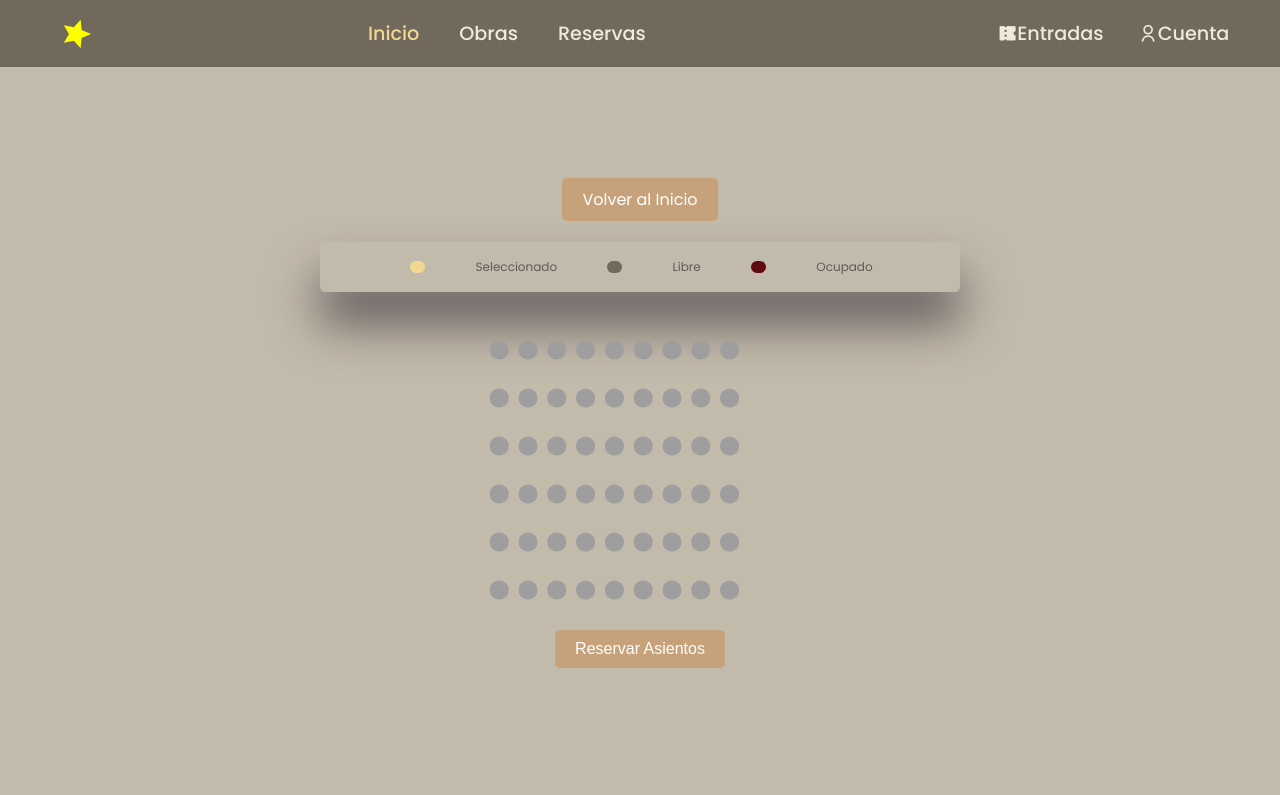
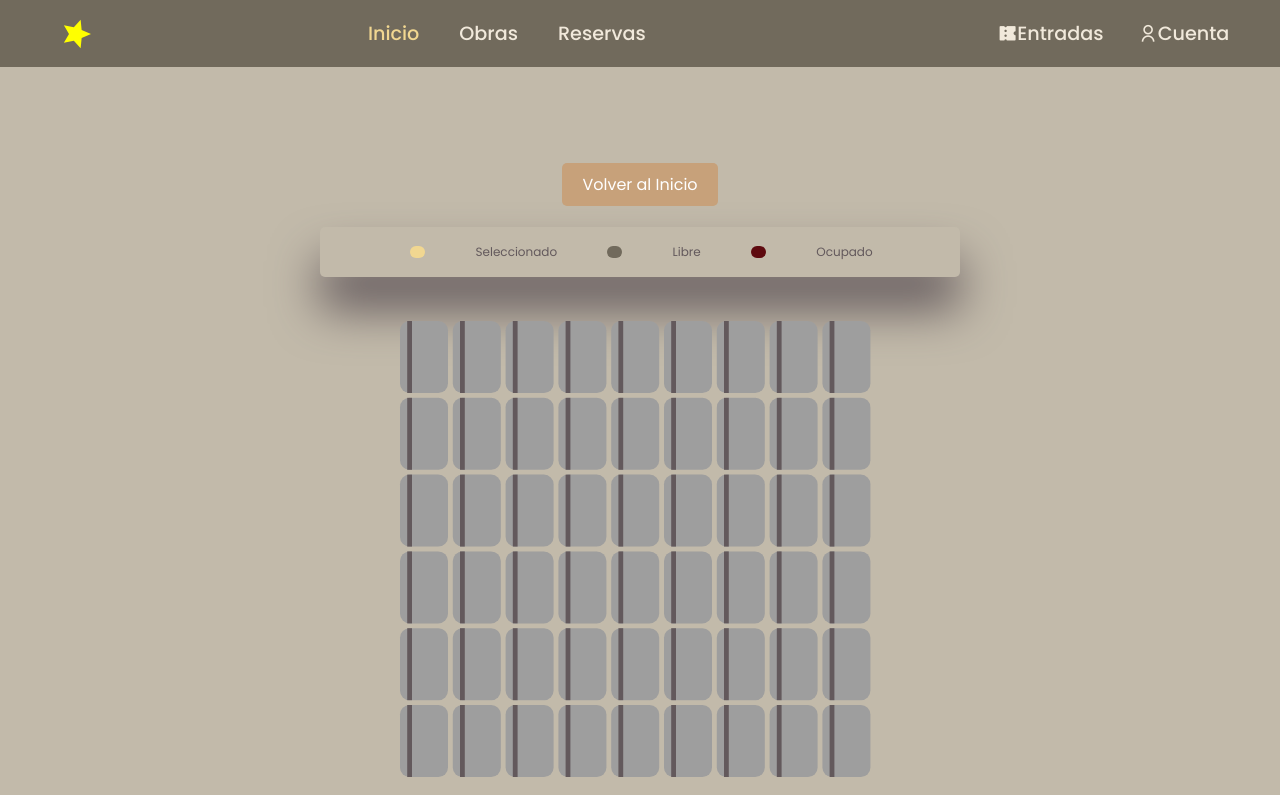
Before and after one commit to Dvniiel/ActuArteVue, a Vue app: page /reservas in a window 1280 px wide. Shown: the top 795 px of the page. Built offline with nearby package versions, Linux system fonts and the light colour scheme.

Commit message:
Ajustados los SVG de los asientos

```diff
--- a/src/views/ReservasView.vue
+++ b/src/views/ReservasView.vue
@@ -1,8 +1,8 @@
 <script setup lang="ts">
-import { ref, onMounted, toRefs } from 'vue';
-import { useRoute } from 'vue-router';
+import { ref, onMounted, toRefs } from "vue";
+import { useRoute } from "vue-router";
 import { useDetallesStore } from "@/Store/DetallesStore";
-import { useAsientosStore } from '@/Store/AsientosStore';
+import { useAsientosStore } from "@/Store/AsientosStore";
 
 const route = useRoute();
 const detallesStore = useDetallesStore();
@@ -34,8 +34,16 @@ function seleccionarAsiento(asientoId: number) {
 
 // Función para reservar los asientos seleccionados
 const reservarAsientosSeleccionados = async () => {
-  if (obraId.value && sesionId.value && asientosSeleccionados.value.length > 0) {
-    await asientosStore.reservarAsientos(obraId.value, sesionId.value, asientosSeleccionados.value);
+  if (
+    obraId.value &&
+    sesionId.value &&
+    asientosSeleccionados.value.length > 0
+  ) {
+    await asientosStore.reservarAsientos(
+      obraId.value,
+      sesionId.value,
+      asientosSeleccionados.value
+    );
     asientosSeleccionados.value = [];
     await asientosStore.cargarAsientos(obraId.value, sesionId.value);
   }
@@ -43,13 +51,14 @@ const reservarAsientosSeleccionados = async () => {
 
 // Verificar si un asiento está ocupado
 const esAsientoOcupado = (asientoId: number) => {
-  return asientosStore.getAsientosOcupados(obraId.value, sesionId.value).includes(asientoId);
+  return asientosStore
+    .getAsientosOcupados(obraId.value, sesionId.value)
+    .includes(asientoId);
 };
 </script>
 
 <template>
   <div class="reservas-view">
-
     <div class="navigation">
       <RouterLink to="/" class="toIndex-button">Volver al Inicio</RouterLink>
     </div>
@@ -67,27 +76,51 @@ const esAsientoOcupado = (asientoId: number) => {
       <h1>{{ obra.nombreObra }}</h1>
     </div>
 
-
     <div class="container">
-      <svg width="100%" height="60vh" viewBox="0 0 100 100" preserveAspectRatio="xMidYMid meet">
+      <svg
+        width="100%"
+        height="60vh"
+        viewBox="0 0 100 100"
+        preserveAspectRatio="xMidYMid meet"
+      >
         <g v-for="row in 6" :key="row">
-          <circle v-for="col in 9" :key="col" :cx="col * 6" :cy="row * 10" r="2"
-            @click="() => seleccionarAsiento(row * 100 + col)" :fill="esAsientoOcupado(row * 100 + col)
-                ? '#FF6347'
-                : asientosSeleccionados.includes(row * 100 + col)
+          <g v-for="col in 9" :key="col">
+            <rect
+              :x="(col - 1) * 11"
+              :y="(row - 1) * 16 + 5"
+              width="10"
+              height="15"
+              rx="2"
+              ry="2"
+              @click="() => seleccionarAsiento(row * 100 + col)"
+              :fill="
+                esAsientoOcupado(row * 100 + col)
+                  ? '#FF6347'
+                  : asientosSeleccionados.includes(row * 100 + col)
                   ? '#f1d791'
                   : '#9E9E9E'
-              " />
+              "
+            />
+            <line
+              :x1="(col - 1) * 11 + 2"
+              :y1="(row - 1) * 16 + 5"
+              :x2="(col - 1) * 11 + 2"
+              :y2="(row - 1) * 16 + 20"
+              stroke-width="1"
+              stroke="var(--dark-color)"
+            />
+          </g>
         </g>
       </svg>
     </div>
 
-    <button @click="reservarAsientosSeleccionados" class="reserve-button">Reservar Asientos</button>
+    <button @click="reservarAsientosSeleccionados" class="reserve-button">
+      Reservar Asientos
+    </button>
 
     <p class="text">
       Has seleccionado <span>{{ asientosSeleccionados.length }}</span> asientos.
     </p>
-
   </div>
 </template>
 
@@ -103,11 +136,11 @@ const esAsientoOcupado = (asientoId: number) => {
   --box-shadow: 0 2rem 3rem var(--dark-color);
 }
 
-
 .container {
   display: flex;
-  transform: translate(5.5%);
+  margin-top: 20px;
 }
+
 
 .seat {
   background-color: var(--bg-color);
@@ -124,8 +157,16 @@ const esAsientoOcupado = (asientoId: number) => {
   background-color: var(--main-color);
 }
 
+.seat.selected rect {
+  fill: var(--main-color);
+}
+
 .seat.occupied {
   background-color: var(--btn-color);
+}
+
+.seat.occupied rect {
+  fill: var(--btn-color);
 }
 
 .showcase {
@@ -206,7 +247,9 @@ const esAsientoOcupado = (asientoId: number) => {
   cursor: pointer;
   font-size: 1rem;
   margin-bottom: 20px;
-  transform: translate(0%, -400%);
+  position: relative;
+  z-index: 10;
+  margin-top: 20px;
 }
 
 .toIndex-button {
```
